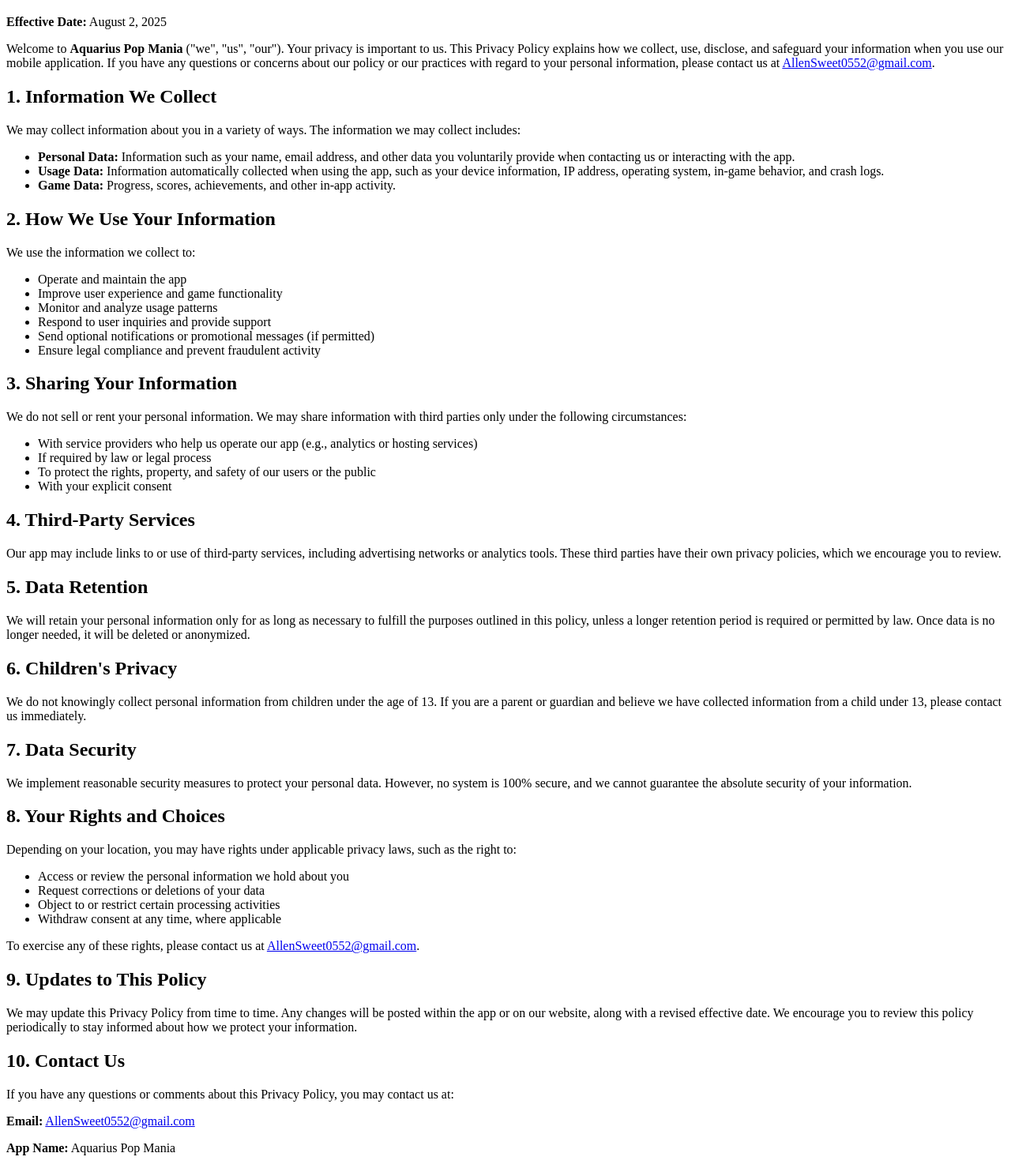
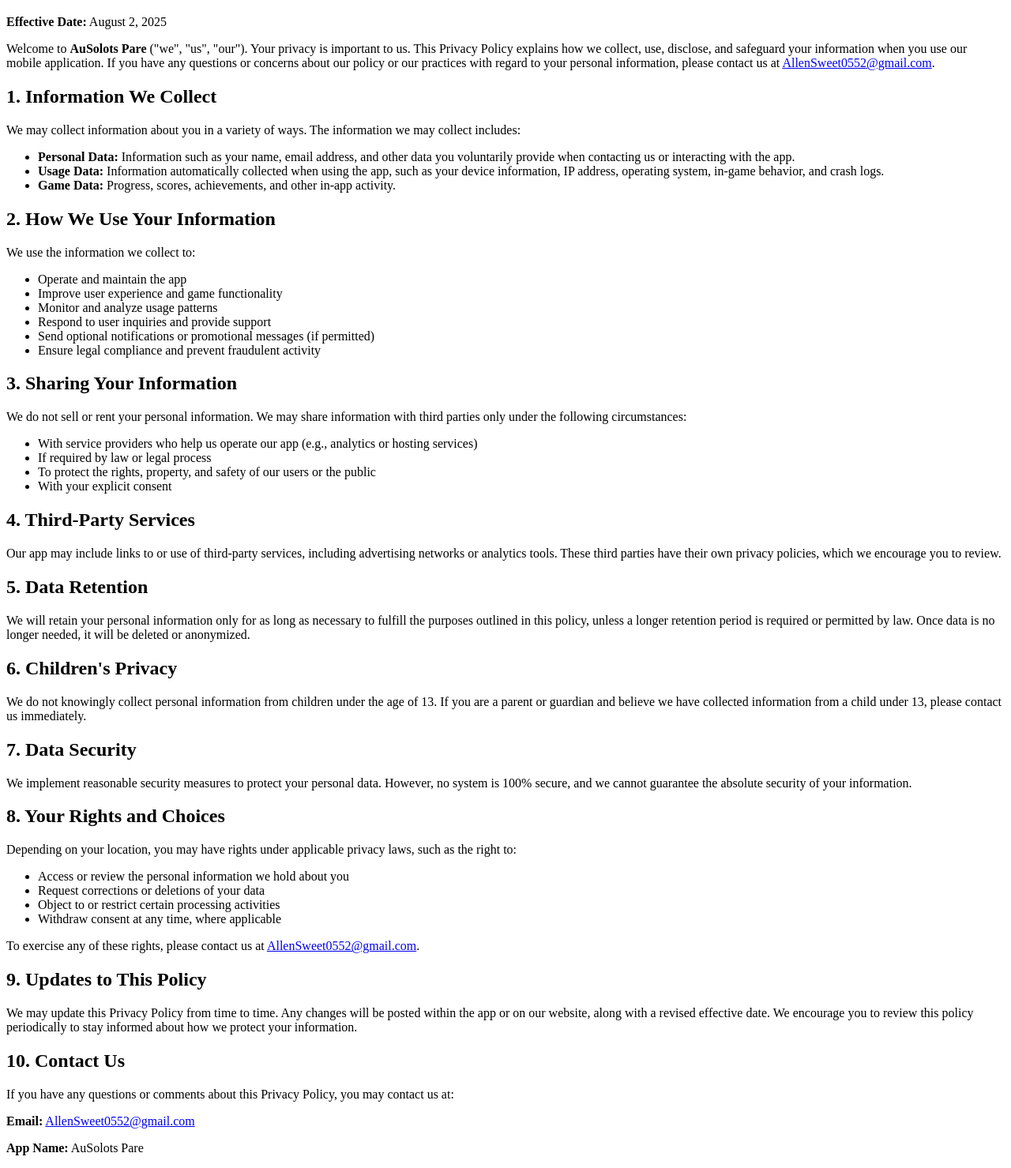
Before and after one commit to Iracum/AuSolots-Pare-WEB, a plain HTML site: page index.html in a window 1280 px wide. Shown: the part 61-1540 px from the top of the page at 79% size. Drawn offline with Linux system fonts and the light colour scheme.

Commit message:
Update index.html

```diff
--- a/index.html
+++ b/index.html
@@ -2,13 +2,13 @@
 <html lang="en">
 <head>
   <meta charset="UTF-8">
-  <title>Privacy Policy - Aquarius Pop Mania</title>
+  <title>Privacy Policy - AuSolots Pare</title>
 </head>
 <body>
   <h1>Privacy Policy</h1>
   <p><strong>Effective Date:</strong> August 2, 2025</p>
 
-  <p>Welcome to <strong>Aquarius Pop Mania</strong> ("we", "us", "our"). Your privacy is important to us. This Privacy Policy explains how we collect, use, disclose, and safeguard your information when you use our mobile application. If you have any questions or concerns about our policy or our practices with regard to your personal information, please contact us at <a href="mailto:AllenSweet0552@gmail.com">AllenSweet0552@gmail.com</a>.</p>
+  <p>Welcome to <strong>AuSolots Pare</strong> ("we", "us", "our"). Your privacy is important to us. This Privacy Policy explains how we collect, use, disclose, and safeguard your information when you use our mobile application. If you have any questions or concerns about our policy or our practices with regard to your personal information, please contact us at <a href="mailto:AllenSweet0552@gmail.com">AllenSweet0552@gmail.com</a>.</p>
 
   <h2>1. Information We Collect</h2>
   <p>We may collect information about you in a variety of ways. The information we may collect includes:</p>
@@ -66,7 +66,7 @@
   <h2>10. Contact Us</h2>
   <p>If you have any questions or comments about this Privacy Policy, you may contact us at:</p>
   <p><strong>Email:</strong> <a href="mailto:AllenSweet0552@gmail.com">AllenSweet0552@gmail.com</a></p>
-  <p><strong>App Name:</strong> Aquarius Pop Mania</p>
+  <p><strong>App Name:</strong> AuSolots Pare</p>
 
 </body>
 </html>
```
